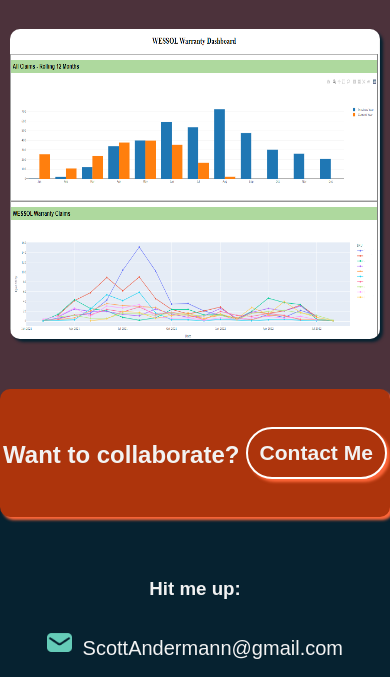
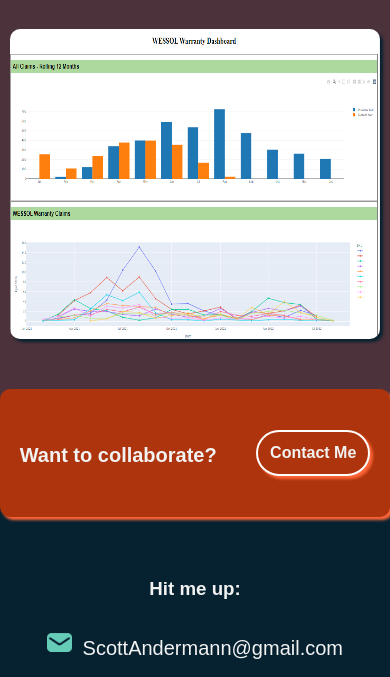
Before and after one commit to Scott-Andermann/gatsby-portfolio, a Gatsby site: page / in a window 390 px wide. Shown: the part 5056-5733 px from the top of the page. Built offline with nearby package versions, Linux system fonts and the light colour scheme; Gatsby itself is replaced by a stand-in of ours.

Commit message:
fixed bottom contact

```diff
--- a/src/components/layout.css
+++ b/src/components/layout.css
@@ -195,4 +195,12 @@
         padding-left: 0px;
         padding-right: 0px;
     }
+
+    .footer-text {
+        font-size: 20px;
+    }
+
+    .contact-me {
+        font-size: 16px;
+    }
 }
--- a/src/components/layout.js
+++ b/src/components/layout.js
@@ -52,7 +52,7 @@
             </main>
             <footer>
                 <div className='footer-contact-block' >
-                    <h2>Want to collaborate?</h2>
+                    <h2 className='footer-text'>Want to collaborate?</h2>
                     <div className='footer-contact-button' onClick={contactForm}>
                         <h3 className='contact-me'>Contact Me</h3>
                     </div>
```
